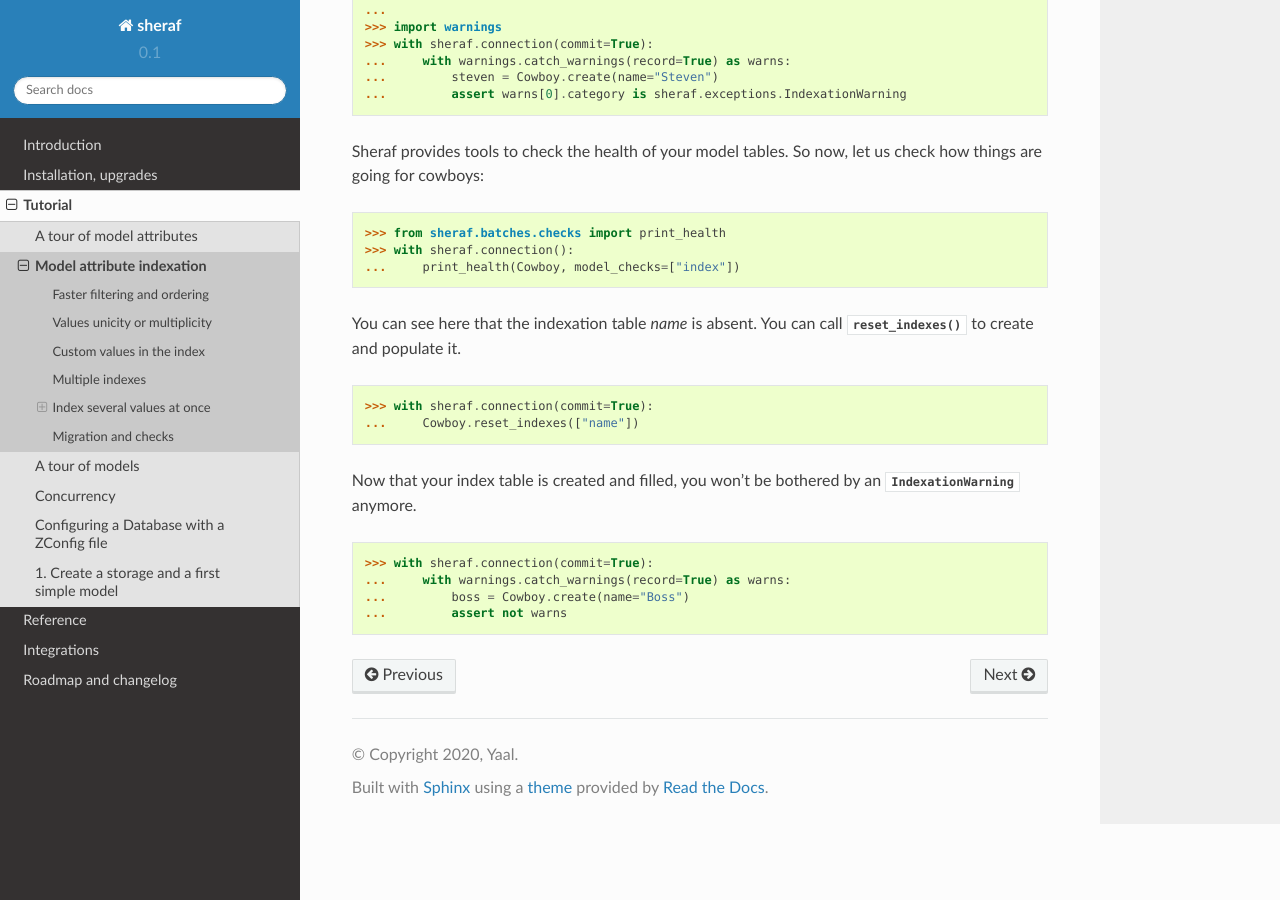
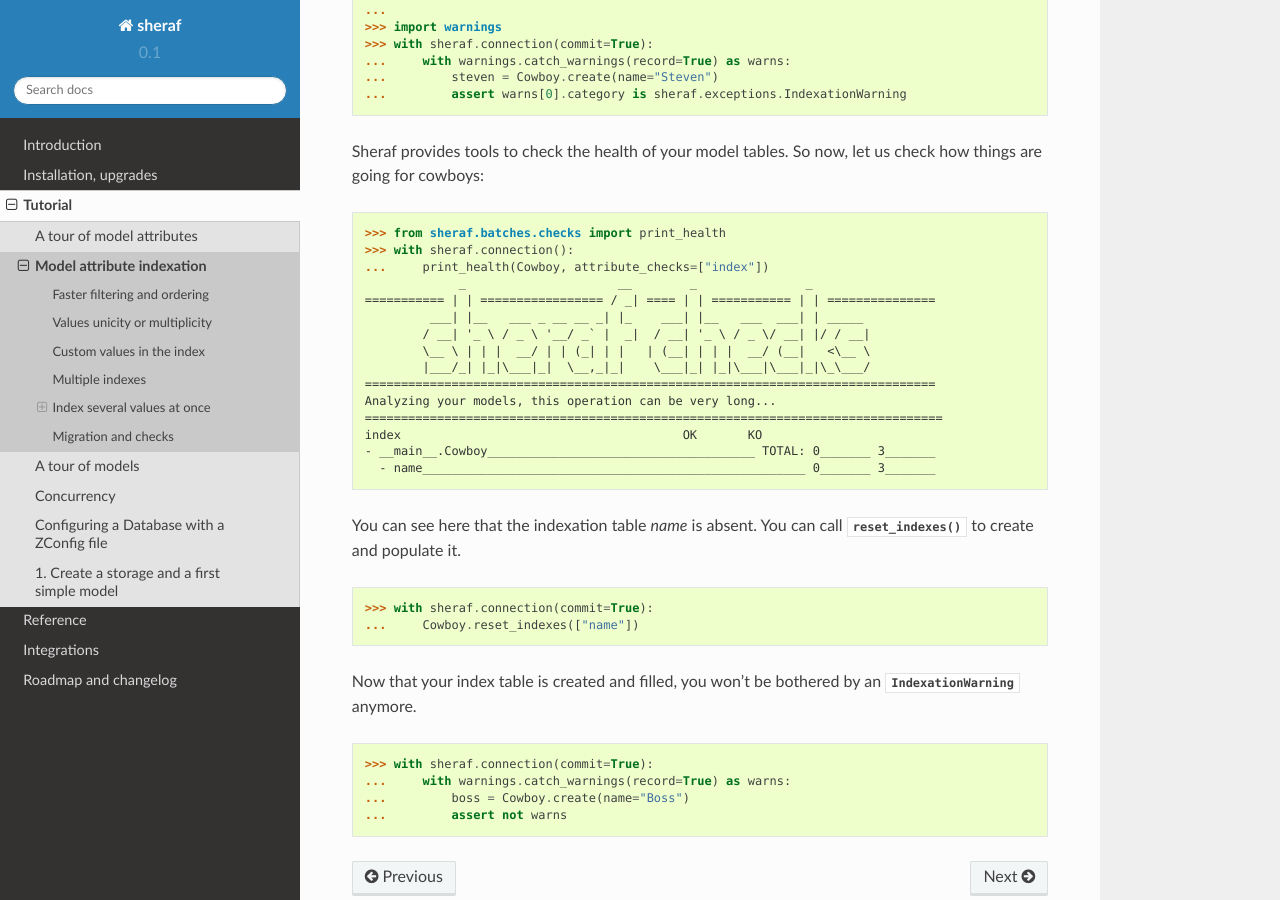
Before and after one commit to yaal-coop/sheraf, a Sphinx documentation site: the page built from doc/source/tutorial/indexation.rst, in a window 1280 px wide and 900 px high, scrolled down 4496 px. Built offline with Sphinx 7.4.7 and the Read the Docs theme 2.0.0, drawn with Linux system fonts in a browser that asks for light colours.

Commit message:
Better documentation

```diff
--- a/doc/source/tutorial/indexation.rst
+++ b/doc/source/tutorial/indexation.rst
@@ -214,8 +214,22 @@ Sheraf provides tools to check the health of your model tables. So now, let us c
 .. code-block:: python
 
     >>> from sheraf.batches.checks import print_health
-    >>> with sheraf.connection(): # doctest: +SKIP
-    ...     print_health(Cowboy, model_checks=["index"])
+    >>> with sheraf.connection():
+    ...     print_health(Cowboy, attribute_checks=["index"])
+                 _                     __        _               _
+    =========== | | ================= / _| ==== | | =========== | | ===============
+             ___| |__   ___ _ __ __ _| |_    ___| |__   ___  ___| | _____
+            / __| '_ \ / _ \ '__/ _` |  _|  / __| '_ \ / _ \/ __| |/ / __|
+            \__ \ | | |  __/ | | (_| | |   | (__| | | |  __/ (__|   <\__ \
+            |___/_| |_|\___|_|  \__,_|_|    \___|_| |_|\___|\___|_|\_\___/
+    ===============================================================================
+    Analyzing your models, this operation can be very long...
+    ================================================================================
+    index                                       OK       KO
+    - __main__.Cowboy_____________________________________ TOTAL: 0_______ 3_______
+      - name_____________________________________________________ 0_______ 3_______
+
+
 
 You can see here that the indexation table *name* is absent. You can call :func:`~sheraf.models.indexation.IndexedModel.reset_indexes` to create and populate it.
 
```
Also changed, not shown: 1 other file.
